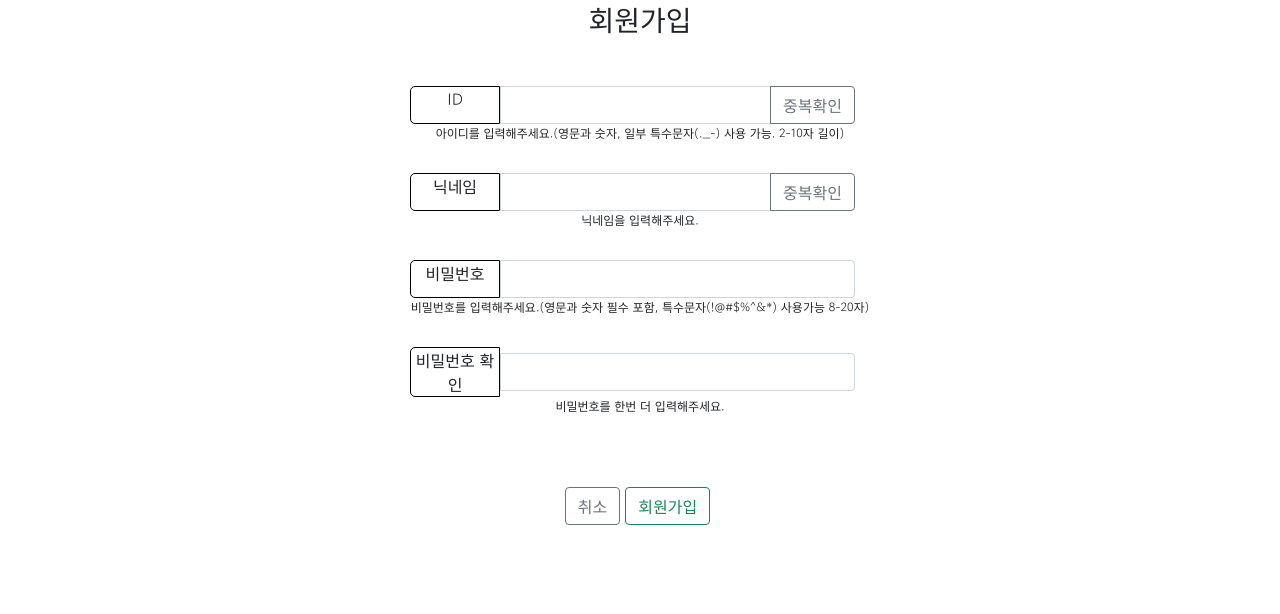
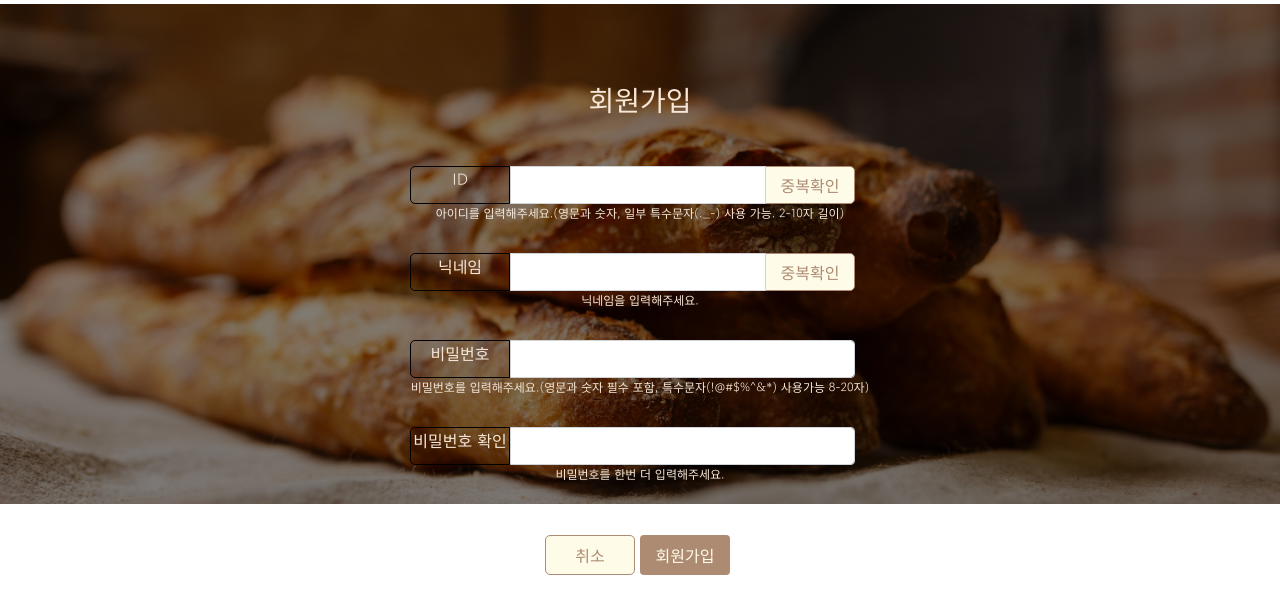
Before and after one commit to yoodeve/breadtalk, a Flask app: page /reg in a window 1280 px wide. Shown: the part 116-730 px from the top of the page. Run offline with Flask 2, Linux system fonts and the light colour scheme.

Commit message:
img 추가

```diff
--- a/templates/register.html
+++ b/templates/register.html
@@ -31,7 +31,12 @@
             flex-direction: column;
             align-items: center;
             justify-content: center;
-            padding-top;: 150 px;
+            padding-top: 150px;
+
+            background-image: linear-gradient(0deg, rgba(0, 0, 0, 0.5), rgba(0, 0, 0, 0.5)), url('../static/breadRegister.jpg');
+            background-position: center;
+            background-size: cover;
+            color: #F6E7D8;
         }
 
         .h3text {
@@ -73,7 +78,7 @@
         .input-group > label {
             border: 1px solid black;
             border-radius: 5px;
-            width: 90px;
+            width: 100px;
             height: 100%;
             margin-right: 1px;
             text-align: center;
@@ -97,6 +102,38 @@
         .twicehelper {
             font-size: 12px;
             font-palette: light;
+        }
+        .btn {
+            width: 90px;
+            height: 40px;
+            border: 0px;
+            background-color: #AD8B73;
+            outline: none;
+            float: right;
+            color: #FFFBE9;
+            margin-left: 5px;
+            vertical-align: center;
+        }
+
+        .btn2 {
+            width: 90px;
+            height: 40px;
+            background-color: #FFFBE9;
+            outline: none;
+            float: right;
+            color: #AD8B73;
+            border: #AD8B73 solid 1px;
+            border-radius: 5px;
+        }
+        .btn3 {
+            width: 90px;
+            height: 38px;
+            background-color: #FFFBE9;
+            outline: none;
+            float: right;
+            color: #AD8B73;
+            border: #AD8B73 solid 1px;
+            border-radius: 5px;
         }
     </style>
 
@@ -269,13 +306,13 @@
         <div class="input-group">
             <label>ID</label>
             <input type="text" class="form-control" id="id" aria-label="Recipient's username with two button addons">
-            <button class="btn btn-outline-secondary" type="button" id="idcheck" onclick="check_iddup()">중복확인</button>
+            <button class="btn3" type="button" id="idcheck" onclick="check_iddup()">중복확인</button>
         </div>
         <div><p class="idhelper" id="idhelper">아이디를 입력해주세요.(영문과 숫자, 일부 특수문자(._-) 사용 가능. 2-10자 길이)</p></div>
         <div class="input-group">
             <label>닉네임</label>
             <input type="text" class="form-control" id="nick" aria-label="Recipient's username with two button addons">
-            <button class="btn btn-outline-secondary" type="button" id="nickcheck" onclick="check_nickdup()">중복확인
+            <button class="btn3" type="button" id="nickcheck" onclick="check_nickdup()">중복확인
             </button>
         </div>
         <div><p class="nickhelper" id="nickhelper"> 닉네임을 입력해주세요.</p></div>
@@ -292,13 +329,14 @@
         </div>
         <div><p class="twicehelper" id="twicehelper">비밀번호를 한번 더 입력해주세요.</p></div>
         </p>
+        <div class="buttons">
+        <a href="/">
+            <button type="button" class="btn2">취소</button>
+        </a>
+        <button type="button" class="btn" onclick="join()">회원가입</button>
     </div>
-    <div class="buttons">
-        <a href="/">
-            <button type="button" class="btn btn-outline-secondary">취소</button>
-        </a>
-        <button type="button" class="btn btn-outline-success" onclick="join()">회원가입</button>
     </div>
+
 </div>
 <div class="footer">
 </div>
```
Also changed, not shown: templates/index.html (+12 -1 lines), templates/login.html (+43 -6 lines), templates/write.html (+35 -5 lines), static/breadRegister.jpg (added).
